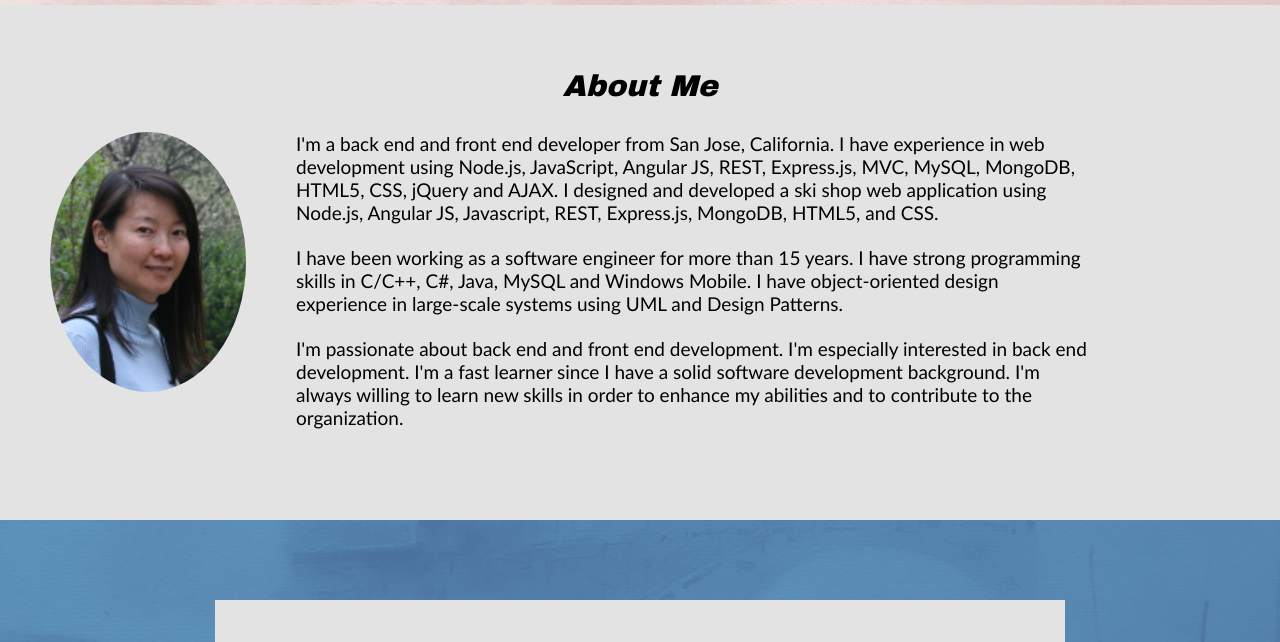
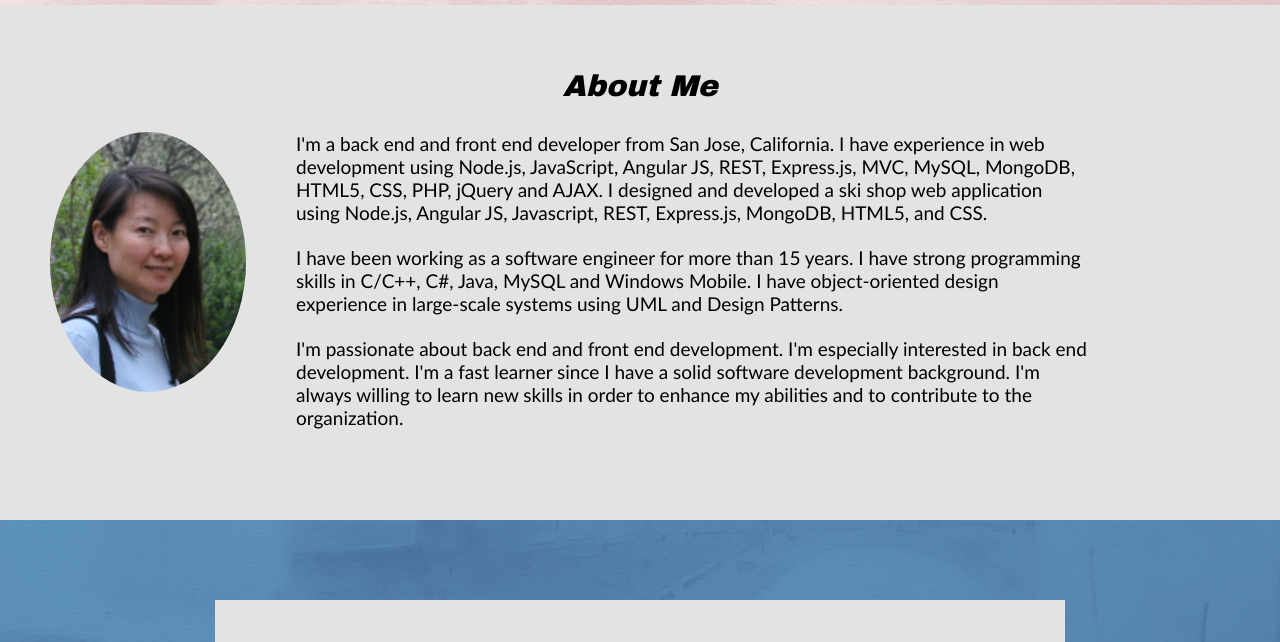
Before and after one commit to mmingzhang/mingz-portfolio, a plain HTML site: page index.html in a window 1280 px wide. Shown: the part 1120-1762 px from the top of the page. Drawn offline with Linux system fonts and the light colour scheme.

Commit message:
Update about

```diff
--- a/index.html
+++ b/index.html
@@ -32,7 +32,7 @@
                 <p class="heading">About Me</p>
                 <img class="about-img"  src="images/ming.png">
                 <p class="about-text">
-                    I'm a back end and front end developer from San Jose, California. I have experience in web development using Node.js, JavaScript, Angular JS, REST, Express.js, MVC, MySQL, MongoDB, HTML5, CSS, jQuery and AJAX. I designed and developed a ski shop web application using Node.js, Angular JS, Javascript, REST, Express.js, MongoDB, HTML5, and CSS.
+                    I'm a back end and front end developer from San Jose, California. I have experience in web development using Node.js, JavaScript, Angular JS, REST, Express.js, MVC, MySQL, MongoDB, HTML5, CSS, PHP, jQuery and AJAX. I designed and developed a ski shop web application using Node.js, Angular JS, Javascript, REST, Express.js, MongoDB, HTML5, and CSS.
                 </p>
                 <br>
                 <p class="about-text">
```
